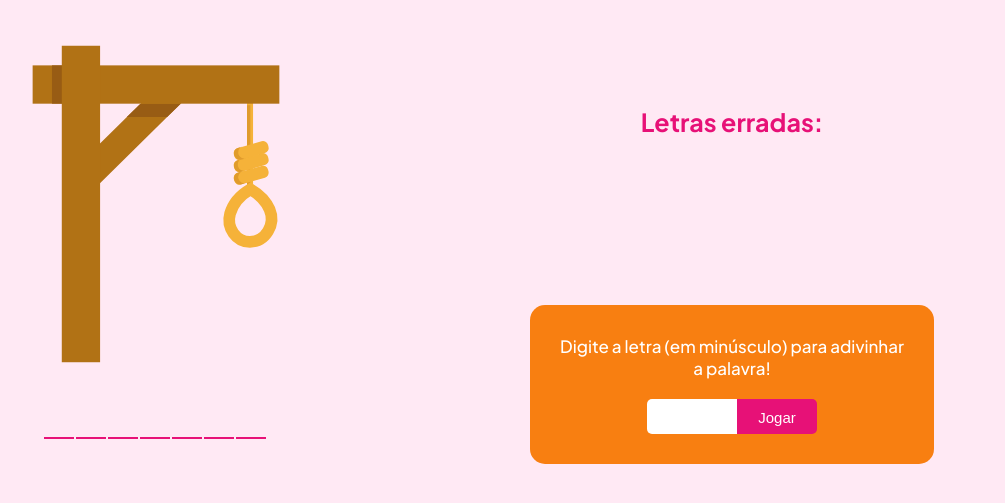
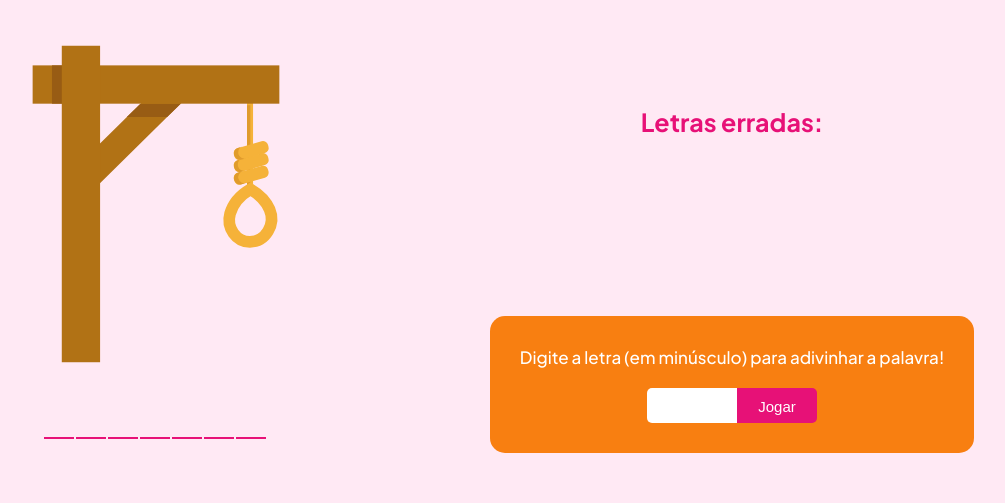
Before and after one commit to IasmimRodrigues/Jogo-da-forca, a plain HTML site: page jogoForca.html in a window 1280 px wide. Shown: the part 135-638 px from the top of the page, without its empty margins (196-1201 px from the left). Drawn offline with Linux system fonts and the light colour scheme.

Commit message:
Finalizado2

```diff
--- a/jogoForca.html
+++ b/jogoForca.html
@@ -37,7 +37,7 @@
 
       <div class="buttonLetra" id="buttonLetra">
         <div class="boxDigitar">
-          <label for="letra">Digite a letra (em minúsculo) para adivinhar <br> a palavra!</label>
+          <label for="letra">Digite a letra (em minúsculo) para adivinhar a palavra!</label>
 
           <div class="input" id="input">
             <input type="text" class="letraDigitada" id="letraDigitada" maxlength="1" />
```
